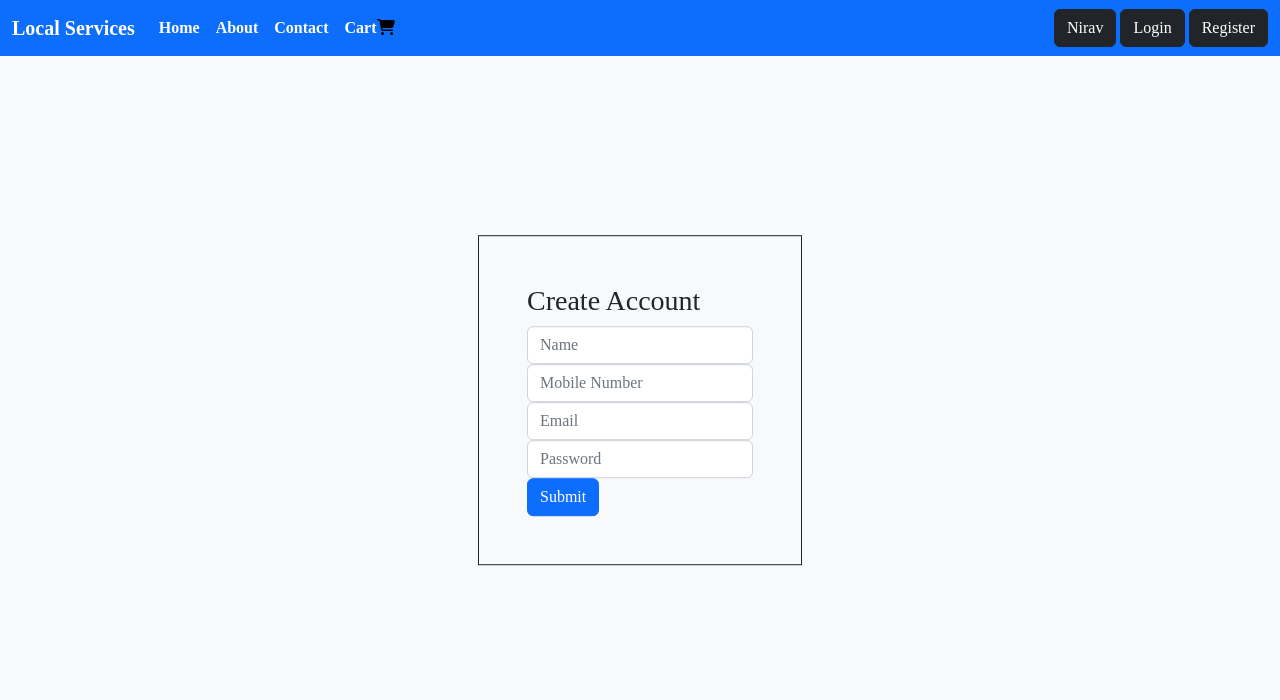
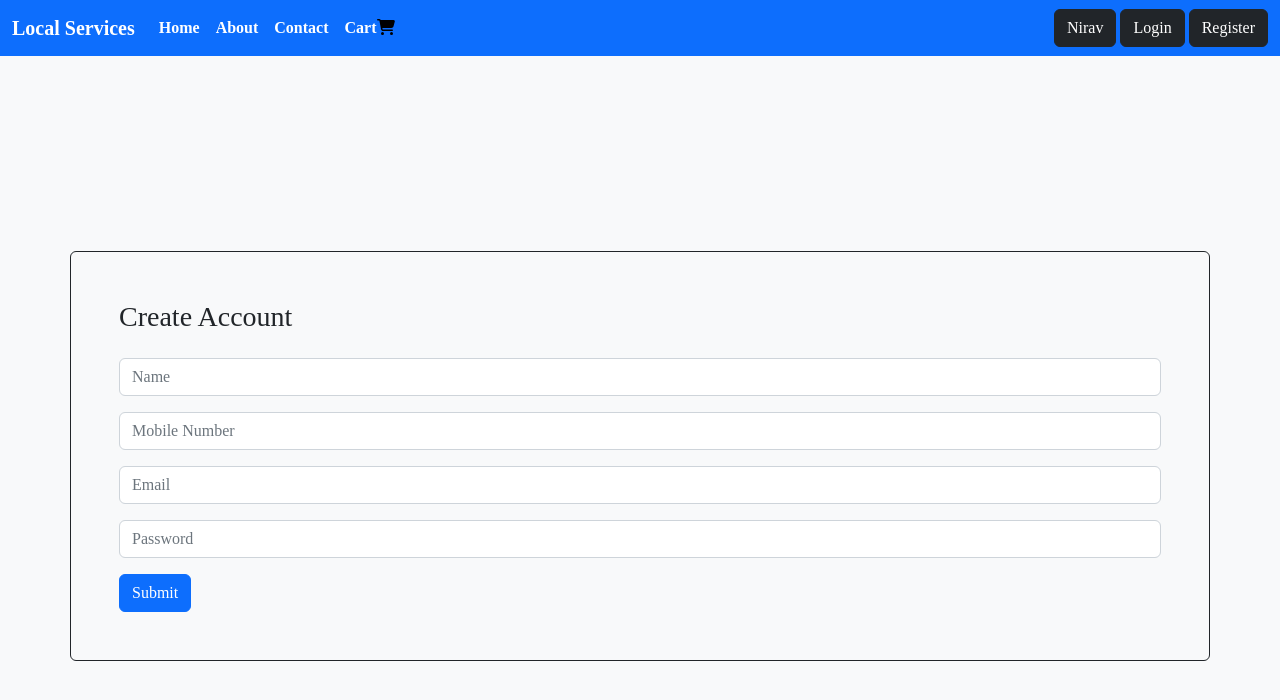
Before and after one commit to NiravRathva/local-services-frontend, a React (Create React App) app: page /register in a window 1280 px wide. Shown: the top 700 px of the page. Built offline with nearby package versions, Linux system fonts and the light colour scheme.

Commit message:
refactored styling of register page

```diff
--- a/src/Pages/Register.js
+++ b/src/Pages/Register.js
@@ -7,8 +7,6 @@ const Register = () => {
   const [mobileNo, setMobileNo] = useState("");
   const [email, setEmail] = useState("");
   const [password, setPassword] = useState("");
-
-
 
   const navigate = useNavigate();
   const handleRegister = async (e) => {
@@ -46,41 +44,59 @@ const Register = () => {
   };
 
   return (
-    <div className="bg-light d-flex align-item-center justify-content-center " style={{height:"100vh"}}>
-      <form className="lContainer  position-absolute start-50 top-50 translate-middle  border border-dark p-5">
-      <h3>Create Account</h3>
+    <div
+      className="bg-light d-flex align-items-center justify-content-center"
+      style={{ minHeight: "100vh" }}
+    >
+      <form className="container p-5 border border-dark rounded">
+        <h3 className="mb-4">Create Account</h3>
+        <div className="mb-3">
           {/* Input fields with onChange handlers */}
-        <input className="form-control"
+          <input
+            className="form-control"
             type="text"
             name="name"
             value={name}
             onChange={(e) => setName(e.target.value)}
             placeholder="Name"
           />
-        <input className="form-control"
+        </div>
+        <div className="mb-3">
+          <input
+            className="form-control"
             type="text"
             name="mobileNo"
             value={mobileNo}
             onChange={(e) => setMobileNo(e.target.value)}
             placeholder="Mobile Number"
           />
-        <input className="form-control"
+        </div>
+        <div className="mb-3">
+          <input
+            className="form-control"
             type="email"
             name="email"
             value={email}
             onChange={(e) => setEmail(e.target.value)}
             placeholder="Email"
           />
-        <input className="form-control"
+        </div>
+        <div className="mb-3">
+          <input
+            className="form-control"
             type="password"
             name="password"
             value={password}
             onChange={(e) => setPassword(e.target.value)}
             placeholder="Password"
           />
-
-        {/* Submit button */}
-        <button type="submit" className="btn btn-primary" onClick={handleSubmit}>
+        </div>
+        {/* Submit button */}{" "}
+        <button
+          type="submit"
+          className="btn btn-primary"
+          onClick={handleSubmit}
+        >
           Submit
         </button>
       </form>
```
Lines whose indentation alone changed are shown as unchanged.
